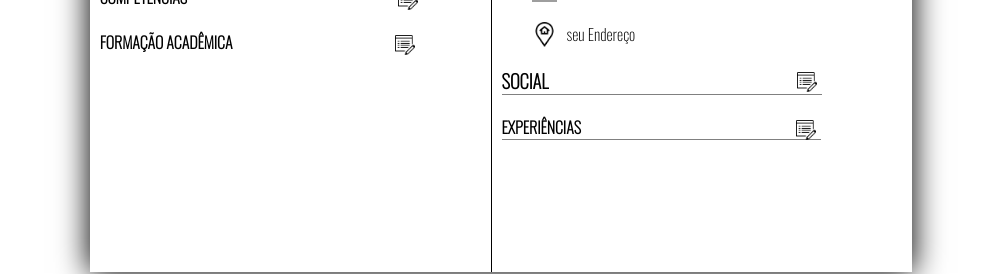
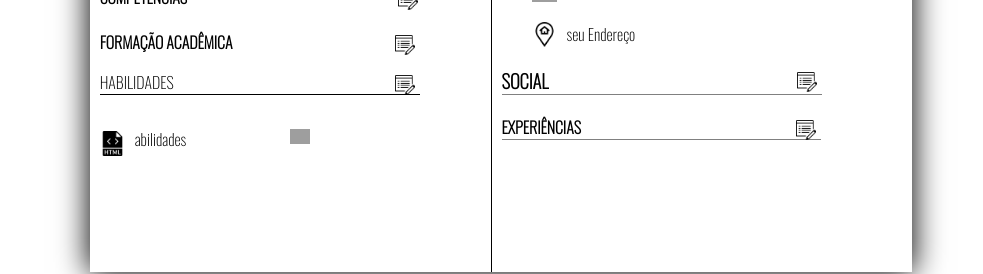
Before and after one commit to SoderJuliano/MeuProjetoPortifolio, a Vue app: page / in a window 1280 px wide. Shown: the part 493-767 px from the top of the page, without its empty margins (154-1137 px from the left). Built offline with nearby package versions, Linux system fonts and the light colour scheme; grey boxes are pictures that could not be loaded; a web font is replaced by a local one.

Commit message:
add habilidades

```diff
--- a/src/App.vue
+++ b/src/App.vue
@@ -109,6 +109,7 @@ export default {
         adress: 'seu Endereço',
         social : [],
         grade : [],
+        hability: 'abilidades'
       },
       userExperiences: [],
     }
@@ -416,6 +417,15 @@ export default {
               this.user.grade = []
               this.user.grade = gradeStorage.split(',')
             }
+
+
+            // habilitys
+
+            const habilityStorage = localStorage.getItem('hability')
+            if(habilityStorage){
+              this.user.hability = habilityStorage
+            }
+
         },
       getUserProfileIMG(){
           const pimg = localStorage.getItem("profileimg")
--- a/src/components/Habilidade.vue
+++ b/src/components/Habilidade.vue
@@ -1,11 +1,11 @@
 <template>
-  <div class="habilidade">
-      <p class="title" style="background-color:`{{backgroundColor}}`">{{titulo}}
+  <div :class="cstyle">
+      <p :class="tstyle" style="background-color:`{{backgroundColor}}`">{{titulo}}
         <img src="../icons/editar.png" alt="editar" class="editar" @click="$emit('add-habilidade')"/>
       </p>
-      <div class="habilidade-container">
+      <div :class="hcstyle">
           <img src="../icons/html.png" class="habilidade-icon"/>
-              <span  class="data-text-habilidades">{{hability}}</span>
+              <span  class="data-text-habilidades">{{user.hability}}</span>
         <img @click="removeHabilidades()" class="remove-bnt" src="../icons/remove.png" alt="remove-bnt"/>
       </div>
   </div>
@@ -15,10 +15,18 @@
 export default {
   name: 'Habilidade',
   emits: ['add-habilidade'],
+  data(){
+    return {
+      tstyle : this.templete+"-title",
+      cstyle : this.templete+"-container",
+      hcstyle : this.templete+"-habilidade-container"
+    }
+  },
   props:{
     titulo: String,
     backgroundColor: String,
-    hability: String,
+    user: Object,
+    templete: String,
   },
   methods:{
     removeHabilidades(){
@@ -31,13 +39,19 @@ export default {
 
 <!-- Add "scoped" attribute to limit CSS to this component only -->
 <style scoped>
-.habilidade-container{
+.templete1-habilidade-container{
   width: 80%;
   min-height: 100px;
   max-height: 100%;
   align-self: center;
   margin: 0 auto;
   display: flex;
+}
+.templete2-habilidade-container{
+  display: flex !important;
+  width: 100%;
+  min-height: 100px;
+  max-height: 100%;
 }
 @media print{
   .habilidade-container{
@@ -62,6 +76,15 @@ export default {
   margin-left: 190px;
   margin-top: 10px;
 }
+.templete2-title{
+  text-align: start;
+  border-bottom: 1px solid black;
+
+}
+.templete2-container{
+  width: 80%;
+  padding-left: 10px;
+}
 @media print{
   .remove-bnt{
     display: none;
--- a/src/components/Side.vue
+++ b/src/components/Side.vue
@@ -51,7 +51,8 @@
       class="template-data"
       titulo="HABILIDADES"
       backgroundColor="#808080"
-      :hability="hability"
+      :user="suer"
+      templete="templete1"
     />
     <Social
       @add-SocialLink="$emit('add-SocialLink')"
--- a/src/components/template2_components/Left.vue
+++ b/src/components/template2_components/Left.vue
@@ -19,18 +19,30 @@
             templete="templete2"
             @add-formacao="$emit('add-formacao')"
         />
+         <Habilidade
+            @add-habilidade="$emit('add-habilidade')"
+            class="template-data"
+            titulo="HABILIDADES"
+            backgroundColor="#808080"
+            :hability="hability"
+            templete="templete2"
+            :user="user"
+        />
     </div>
 </template>
 <script>
 import Competencias from '../Competencias.vue'
 import Resumo from '../Resumo.vue'
 import Formacao from '../Formacao.vue'
+import Habilidade from '../Habilidade.vue'
+
 export default {
     name: 'left',
     components: {
         Resumo,
         Competencias,
         Formacao,
+        Habilidade
     },
     props: {
         user: Object
```
